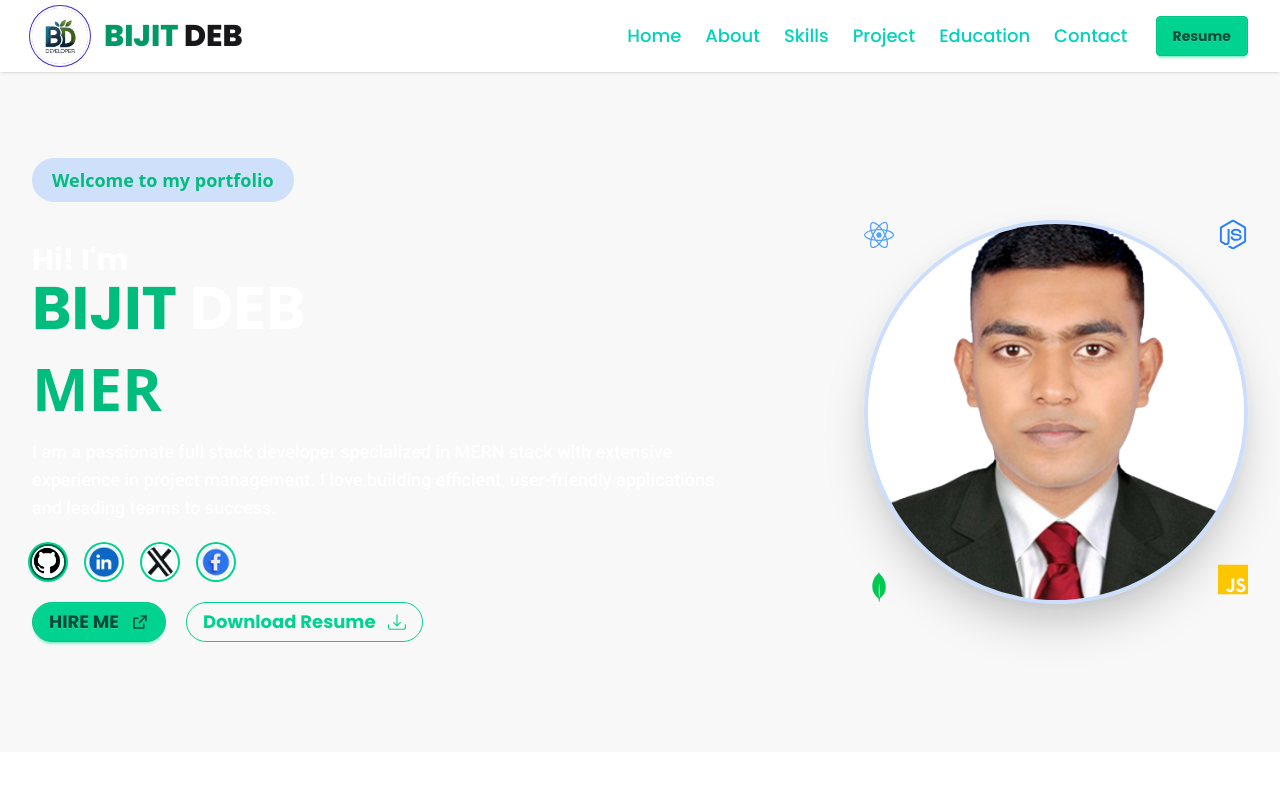
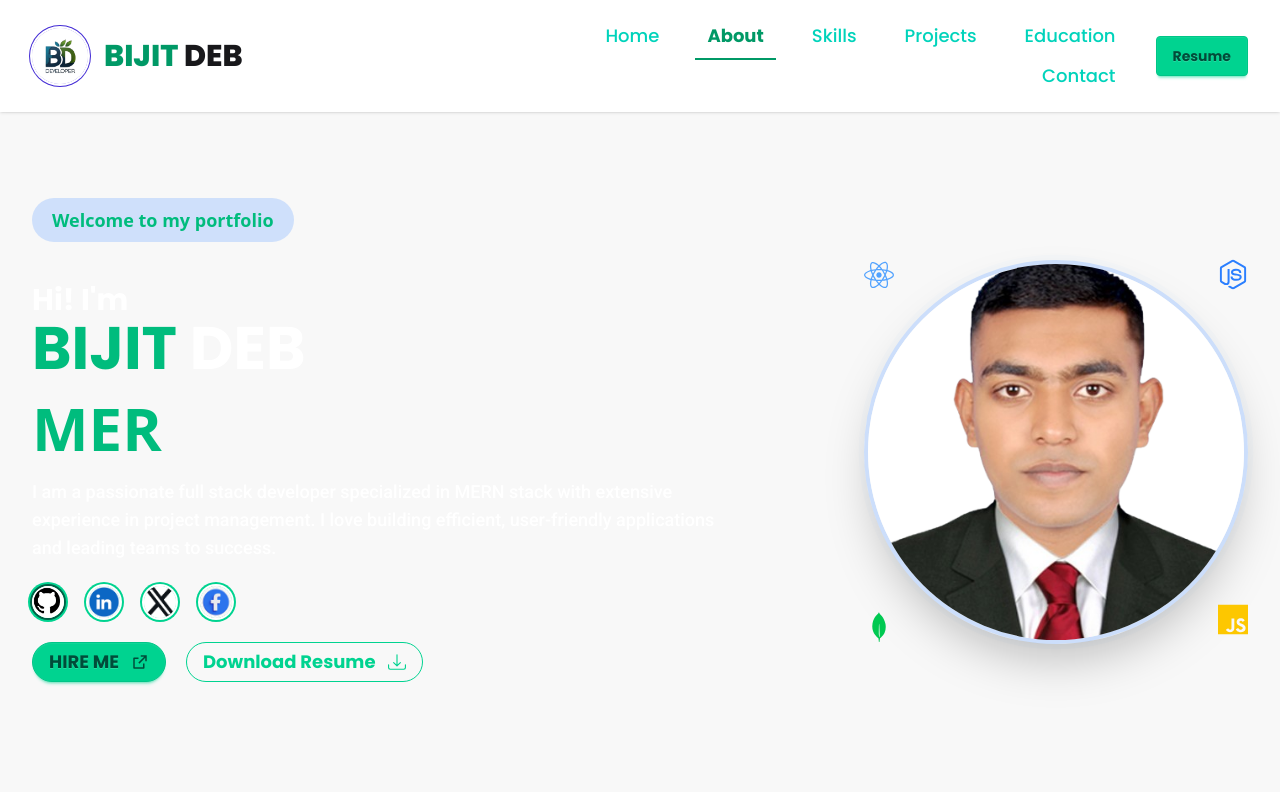
Before and after one commit to bijit-dev/Portfolio, a React (Vite) app: page / in a window 1280 px wide. Shown: the top 800 px of the page. Built offline with nearby package versions, Linux system fonts and the light colour scheme.

Commit message:
update all

```diff
--- a/src/components/About/About.jsx
+++ b/src/components/About/About.jsx
@@ -3,7 +3,7 @@ import banner from "../../assets/banner.png";
 
 const About = () => {
     return (
-        <div id="about" className="container mx-auto px-4 md:px-8 my-20">
+        <div id="about" className="container mx-auto px-4 md:px-8 py-20">
             <h1 className="text-3xl font-bold Poppins text-white text-center mb-10">About Me</h1>
             <div className="flex flex-col lg:flex-row items-center gap-8 justify-between">
                 <div className="avatar w-full lg:w-5/12">
--- a/src/components/Footer/Footer.jsx
+++ b/src/components/Footer/Footer.jsx
@@ -2,7 +2,11 @@
 const Footer = () => {
     return (
         <>
-            Footer
+            <footer className="footer sm:footer-horizontal footer-center bg-base-300 text-base-content p-4">
+                <aside>
+                    <p>Copyright © {new Date().getFullYear()} - All right reserved by BIJIT DEB</p>
+                </aside>
+            </footer>
         </>
     );
 };
--- a/src/components/Navber/Item.jsx
+++ /dev/null
@@ -1,11 +0,0 @@
-import React from 'react';
-
-const Item = ({Item,href}) => {
-    return (
-        <div>
-            <a href={href} className="text-accent duration-500 hover:text-emerald-600">{Item}</a>
-        </div>
-    );
-};
-
-export default Item;
--- a/src/components/Navber/Navber.jsx
+++ b/src/components/Navber/Navber.jsx
@@ -1,12 +1,41 @@
+import React, { useEffect, useState } from "react";
 import Image from "../Image";
 import Logo from "../../assets/logo.png";
-import Item from "../Navber/Item";
+
+const sections = ["home", "about", "skills", "projects", "education", "contact"];
 
 const Navber = () => {
+  const [active, setActive] = useState("home");
+
+  useEffect(() => {
+    const handleScroll = () => {
+      const scrollPos = window.scrollY + window.innerHeight / 3;
+
+      let currentSection = "home";
+      for (const section of sections) {
+        const el = document.getElementById(section);
+        if (el && el.offsetTop <= scrollPos) {
+          currentSection = section;
+        }
+      }
+      setActive(currentSection);
+    };
+
+    window.addEventListener("scroll", handleScroll, { passive: true });
+    handleScroll(); // initialize on mount
+
+    return () => window.removeEventListener("scroll", handleScroll);
+  }, []);
+
+  const list = sections.map((section) => ({
+    label: section.charAt(0).toUpperCase() + section.slice(1),
+    href: `#${section}`,
+  }));
+
   return (
     <nav className="sticky top-0 z-50 bg-base-100 shadow-sm">
       <div className="navbar container mx-auto px-4 md:px-8 Poppins">
-        <div className="navbar-start cursor-pointer">
+        <a href="#home" className="navbar-start cursor-pointer flex items-center">
           <div className="avatar">
             <div className="ring-primary ring-offset-base-100 w-8 md:w-14 rounded-full ring ring-offset-2">
               <Image src={Logo} />
@@ -15,25 +44,36 @@ const Navber = () => {
           <div className="font-extrabold text-xl md:text-2xl lg:text-3xl px-4">
             <span className="text-emerald-600">BIJIT </span>DEB
           </div>
-        </div>
+        </a>
 
         <div className="navbar-end md:w-10/12">
-
           <div className="hidden lg:flex pr-6">
-            <ul className="menu menu-horizontal px-1 flex gap-x-6  text-lg font-medium font-pop justify-end">
-              <Item Item="Home" href="/" />
-              <Item Item="About" href="#about" />
-              <Item Item="Skills" href="#skills" />
-              <Item Item="Project" href="#project" />
-              <Item Item="Education" href="#education" />
-              <Item Item="Contact" href="#contact" />
+            <ul className="menu menu-horizontal px-1 flex gap-x-6 text-lg font-medium font-pop justify-end">
+              {list.map(({ label, href }) => (
+                <li key={href}>
+                  <a
+                    href={href}
+                    className={`relative duration-300 after:absolute after:left-0 after:-bottom-1 after:h-[2px] after:w-0 after:bg-emerald-600 after:transition-[width]
+                      hover:text-emerald-600 hover:after:w-full
+                      ${active === href.substring(1)
+                        ? "text-emerald-600 after:w-full font-bold"
+                        : "text-accent"
+                      }`}
+                  >
+                    {label}
+                  </a>
+                </li>
+              ))}
             </ul>
           </div>
 
           <div className="hidden lg:block lg:1/12">
-            <a href="https://rxresu.me/bijitdeb087/bijit-deb" target="_blank">
+            <a
+              href="https://rxresu.me/bijitdeb087/bijit-deb"
+              target="_blank"
+              rel="noopener noreferrer"
+            >
               <button className="btn btn-success font-bold cursor-pointer">Resume</button>
-
             </a>
           </div>
 
@@ -46,25 +86,33 @@ const Navber = () => {
                 viewBox="0 0 24 24"
                 stroke="currentColor"
               >
-                {" "}
                 <path
                   strokeLinecap="round"
                   strokeLinejoin="round"
                   strokeWidth="2"
                   d="M4 6h16M4 12h8m-8 6h16"
-                />{" "}
+                />
               </svg>
             </div>
             <ul
               tabIndex={0}
               className="menu menu-sm dropdown-content bg-base-100 rounded-box z-1 mt-3 w-52 p-2 shadow"
             >
-              <Item Item="Home" href="#Home" />
-              <Item Item="About" href="#About" />
-              <Item Item="Skills" href="#Skills" />
-              <Item Item="Project" href="#Project" />
-              <Item Item="Education" href="#Education" />
-              <Item Item="Contact" href="#Contact" />
+              {list.map(({ label, href }) => (
+                <li key={href}>
+                  <a
+                    href={href}
+                    className={`relative duration-300 after:absolute after:left-0 after:-bottom-1 after:h-[2px] after:w-0 after:bg-emerald-600 after:transition-[width]
+                      hover:text-emerald-600 hover:after:w-full
+                      ${active === href.substring(1)
+                        ? "text-emerald-600 after:w-full font-bold"
+                        : "text-accent"
+                      }`}
+                  >
+                    {label}
+                  </a>
+                </li>
+              ))}
             </ul>
           </div>
         </div>
--- /dev/null
+++ b/src/components/Projects/Projects.jsx
@@ -0,0 +1,11 @@
+import React from 'react';
+
+const Projects = () => {
+    return (
+        <div>
+            upcomeing projects
+        </div>
+    );
+};
+
+export default Projects;
--- a/src/components/Skills/Skills.jsx
+++ b/src/components/Skills/Skills.jsx
@@ -59,7 +59,7 @@ const Skills = () => {
             : skills.filter(skill => skill.category === activeCategory);
 
     return (
-        <section className="container mx-auto px-4 md:px-8 py-20">
+        <section id="skills" className="container mx-auto px-4 md:px-8 py-20">
             {/* Heading */}
             <div className="border-b border-white text-center mb-6">
                 <h1 className="text-3xl sm:text-4xl lg:text-5xl text-design mb-8 font-extrabold">
--- a/src/index.css
+++ b/src/index.css
@@ -8,3 +8,6 @@
 .Roboto{
     font-family: "Roboto", sans-serif;
 }
+html {
+    scroll-behavior: smooth;
+}
--- a/src/main.jsx
+++ b/src/main.jsx
@@ -8,6 +8,6 @@ import { router } from './Router/Router.jsx';
 
 createRoot(document.getElementById('root')).render(
   <StrictMode>
-    <RouterProvider router={router} />,
+    <RouterProvider router={router} />
   </StrictMode>,
 )
--- a/src/pages/Home.jsx
+++ b/src/pages/Home.jsx
@@ -3,11 +3,12 @@ import Footer from "../components/Footer/Footer";
 import Skills from "../components/Skills/Skills";
 import Banner from "../components/Banner/Banner";
 import About from "../components/About/About";
+import Projects from "../components/Projects/Projects";
 
 
 const Home = () => {
     return (
-        <div className="bg-bg-base-200">
+        <div id="home" className="bg-bg-base-200">
             <Navber />
 
             {/* banner part */}
@@ -19,6 +20,9 @@ const Home = () => {
             {/* skill section */}
             <Skills />
 
+            {/* projects */}
+            <Projects/>
+
             {/* footer */}
             <Footer />
         </div>
```
